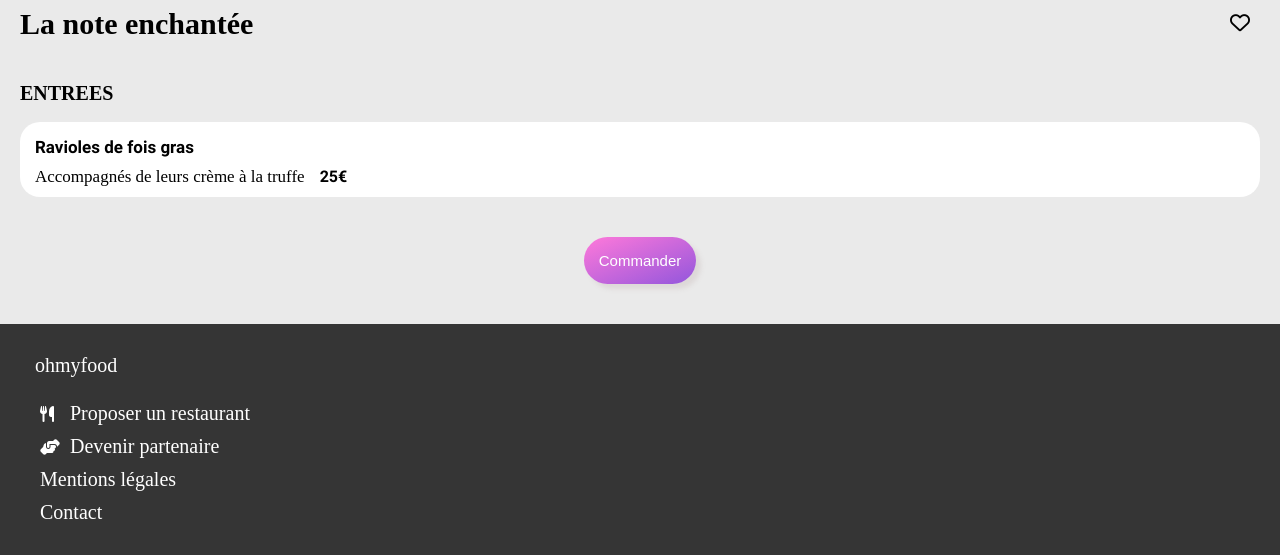
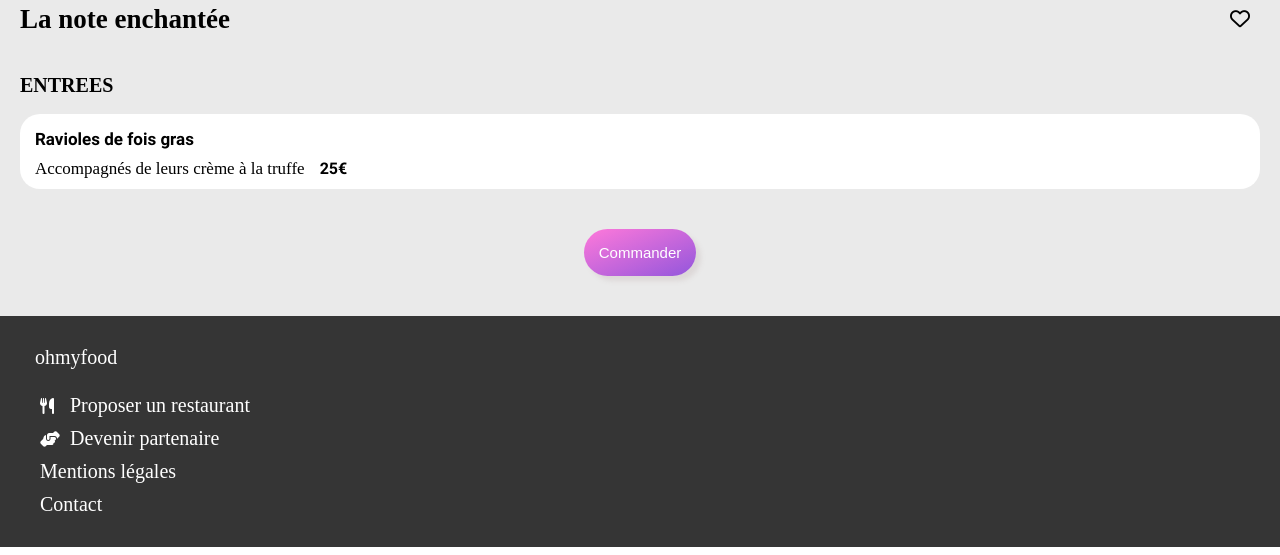
Before and after one commit to FlorenceM38/PROJET-3, a website: page La_note_enchantée.html in a window 1280 px wide. Shown: the part 322-877 px from the top of the page. Drawn offline with Linux system fonts and the light colour scheme; a web font is replaced by a local one.

Commit message:
19/08/2022
19/08/2022

```diff
--- a/La_note_enchantée.html
+++ b/La_note_enchantée.html
@@ -29,10 +29,10 @@
     <section class="menu">
         <div class="menu__titre">
             <h1 class="menu__titre--texte">La note enchantée</h1>
-            <div class="coeur">
+            <a href="#"><div class="coeur">
                 <div class="coeur__vide"><i class="fa-regular fa-heart"></i></div>
                 <div class="coeur__plein"><i class="fa-solid fa-heart"></i></div>
-            </div>
+            </div></a>
         </div>
         <h2 class="menu__sous-titre">ENTREES</h2>
 
@@ -47,10 +47,11 @@
 
                 </div>
                 </div>
+                <div class="mouvement-coche">
                 <div class="menu-carte__description--prix">
                     <p><strong>25€</strong></p>
                 </div>
-                <div class="div-coche__check"><i class="fa-solid fa-check"></i></div>
+                <div class="div-coche__check"><i class="fa-solid fa-check"></i></div></div>
             </div>
 
 
--- a/assets/sass/directory/base/_fondations.scss
+++ b/assets/sass/directory/base/_fondations.scss
@@ -173,6 +173,7 @@ header {
 
     &__titre {
         padding-left: 20px;
+
 
     }
 
@@ -454,7 +455,7 @@ header {
 
     &__titre {
         font-family: 'shrikhand';
-        font-size: 20px;
+        font-size: 18px;
         font-style: normal;
         display: flex;
         align-items: center;
@@ -511,8 +512,11 @@ header {
 
 
 
+
             & p {
                 margin: 0;
+
+
             }
         }
     }
@@ -540,7 +544,11 @@ header {
         position: absolute;
         top: 0;
         right: 0;
+
         transform: translateX(100px);
+
+
+
         transition: transform 600ms;
 
         transform-origin: right;
@@ -556,6 +564,7 @@ header {
 
 .carte {
 
+
     &:hover .div-coche__check {
 
         transform: translate(0px);
@@ -566,7 +575,17 @@ header {
 
         }
     }
+
+
 }
+
+
+
+
+
+
+
+
 
 
 
```
Also changed, not shown: assets/css/style.css, 1 other file.
